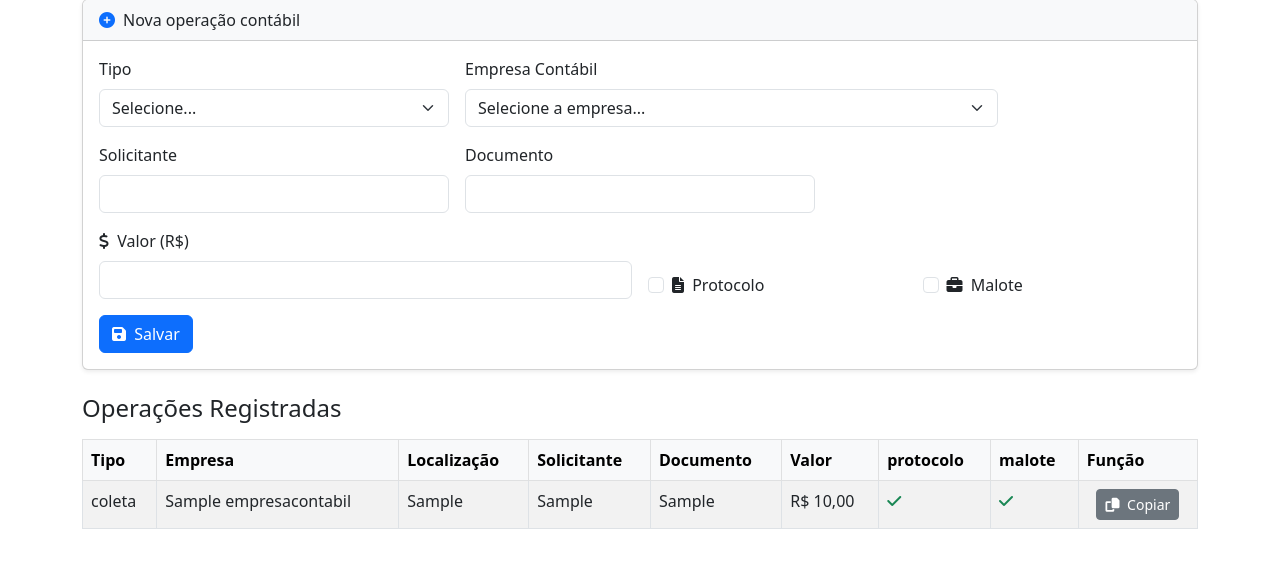
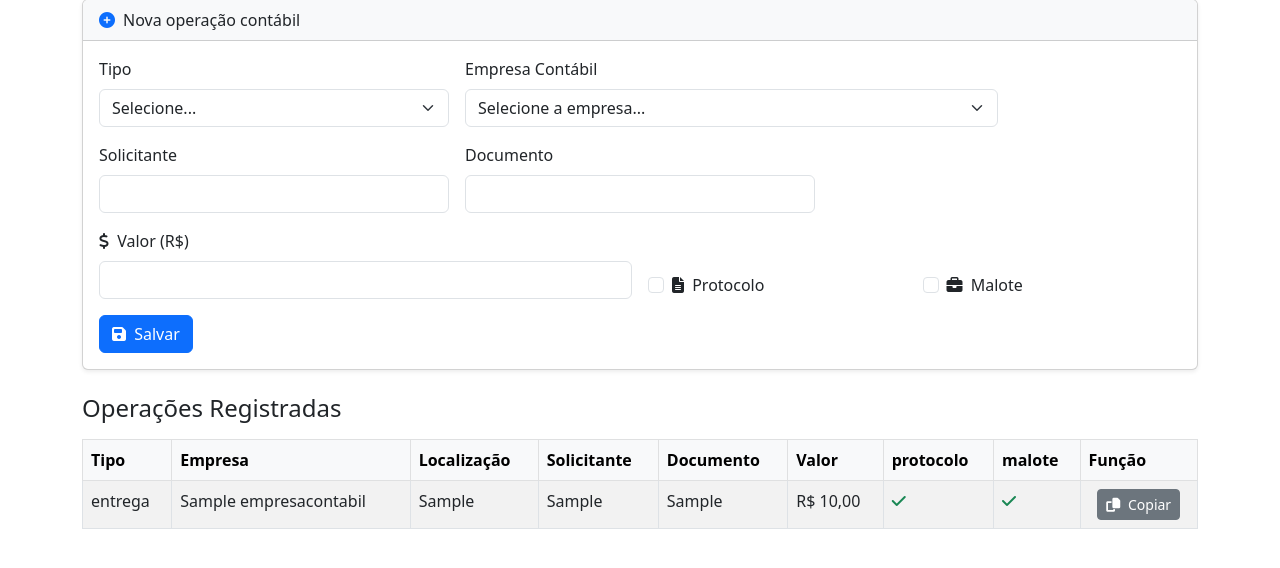
Before and after one commit to TencologiaConjel/Entregas-Conjel, a Django app: template core/templates/detalhes_dia_contabil.html in a window 1280 px wide. Shown: the part 88-656 px from the top of the page. Run offline with Django 5.2, Linux system fonts and the light colour scheme; the template is opened without the code that fills it: values that come from a table or form of the project are taken from there, others are empty; tables that the repository leaves empty hold one stand-in row (values such as "Sample post").

Commit message:
troca de nome  coleta por  entrega

```diff
--- a/core/models.py
+++ b/core/models.py
@@ -118,9 +118,9 @@
 class OperacaoContabil(models.Model):
 
     TIPO_CHOICES = [
-        ('coleta', 'Coleta'),
+        ('entrega', 'Entrega'),
         ('retirada', 'Retirada'),
-        ('coleta e retirada', 'Coleta e Retirada'),
+        ('entrega e retirada', 'Entrega e Retirada'),
     ]
     diaContabil = models.ForeignKey(DiaContabil, on_delete=models.CASCADE, null=True)
     tipo = models.CharField(max_length=20, choices=TIPO_CHOICES)
--- a/core/templates/detalhes_dia_contabil.html
+++ b/core/templates/detalhes_dia_contabil.html
@@ -41,9 +41,9 @@
                     <label for="tipo" class="form-label">Tipo</label>
                     <select name="tipo" id="tipo" class="form-select" required>
                         <option value="">Selecione...</option>
-                        <option value="coleta">Coleta</option>
+                        <option value="entrega">Entrega</option>
                         <option value="retirada">Retirada</option>
-                        <option value="coleta e retirada">Coleta e Retirada</option>
+                        <option value="entrega e retirada">Entrega e Retirada</option>
                     </select>
                 </div>
                    <div class="col-md-6">
```
Also changed, not shown: core/migrations/0003_alter_operacaocontabil_tipo.py (added).
